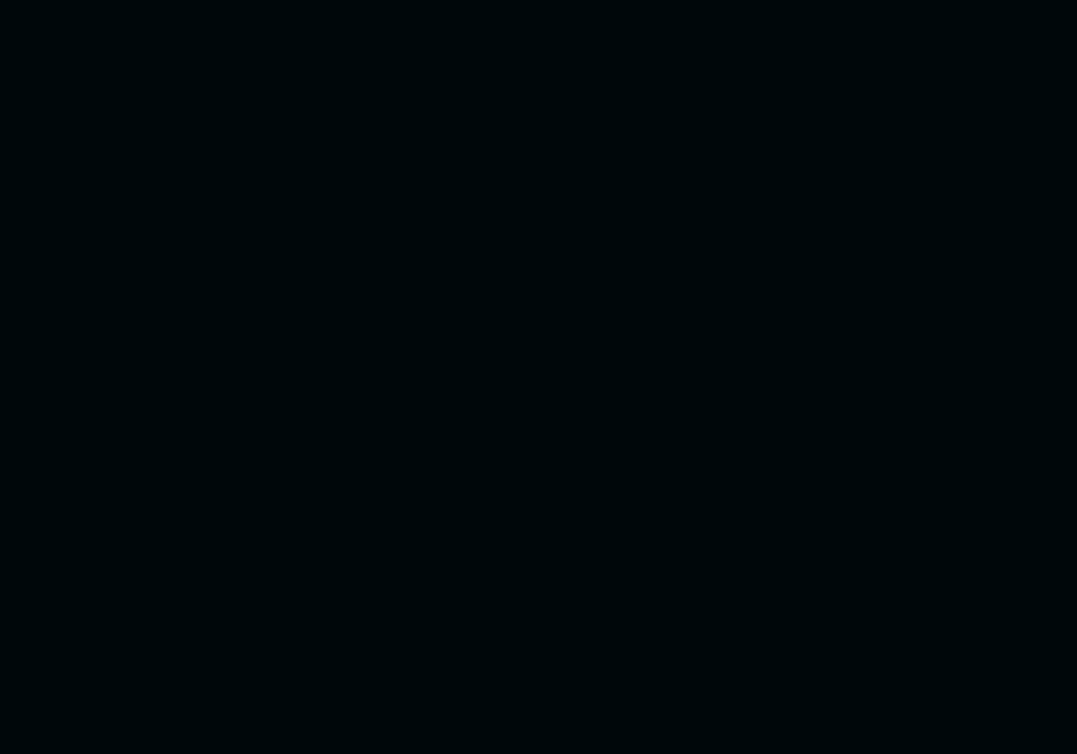
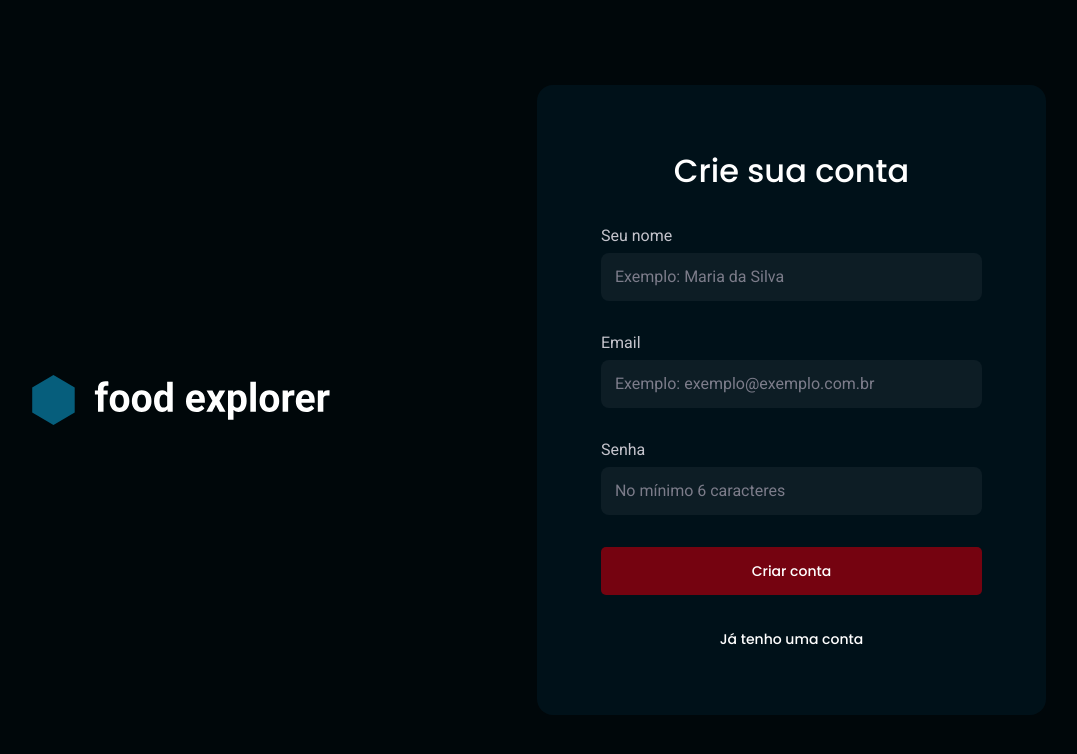
Before and after one commit to victorlopescc/food-explorer-web, a React (Vite) app: page /register in a window 1280 px wide. Before the commit this address had no page. Shown: the top 754 px of the page, without its empty margins (103-1180 px from the left). Built offline with nearby package versions, Linux system fonts and the light colour scheme.

Commit message:
feat: SignUp page

```diff
--- /dev/null
+++ b/src/pages/SignUp/index.jsx
@@ -0,0 +1,63 @@
+import { useState } from 'react'
+import { Link, useNavigate } from 'react-router-dom'
+
+import { api } from '../../services/api'
+
+import { Container, Form, Brand } from './styles'
+
+import { Section } from '../../components/Section'
+import { Input } from '../../components/Input'
+import { Button } from '../../components/Button'
+
+import brand from '../../assets/brand.svg'
+
+export function SignUp() {
+    const [name, setName] = useState('')
+    const [email, setEmail] = useState('')
+    const [password, setPassword] = useState('')
+    const [loading, setLoading] = useState(false)
+
+    const navigate = useNavigate()
+
+    function handleSignUp() {
+        if (!name || !email || !password) return alert('Preencha todos os campos!')
+        if (!/\S+@\S+\.\S+/.test(email)) return alert('E-mail inválido!')
+        if (password.length < 6) return alert('Senha deve ter no mínimo 6 caracteres!')
+
+        setLoading(true)
+
+        console.log({ name, email, password });
+
+        api.post('/users', { name, email, password }).then(() => {
+            alert('Usuário cadastrado com sucesso!')
+            navigate(-1)
+        }).catch((error) => {
+            if (error.response) alert(error.response.data.message)
+            else alert('Erro ao cadastrar usuário!')
+        }).finally(() => setLoading(false))
+    }
+
+    return (
+        <Container>
+            <Brand>
+                <img src={brand} alt="Logo" />
+            </Brand>
+            <Form>
+                <h2>Crie sua conta</h2>
+                <Section title='Seu nome'>
+                    <Input placeholder='Exemplo: Maria da Silva' type='text' onChange={e => setName(e.target.value)} />
+                </Section>
+                <Section title="Email">
+                    <Input placeholder="Exemplo: exemplo@exemplo.com.br" type="text" onChange={e => setEmail(e.target.value)} />
+                </Section>
+                <Section title="Senha">
+                    <Input placeholder="No mínimo 6 caracteres" type="password" onChange={e => setPassword(e.target.value)} />
+                </Section>
+                <Button title='Criar conta' onClick={handleSignUp} loading={loading} />
+                <Link to='/'>
+                    Já tenho uma conta
+                </Link>
+            </Form>
+        </Container>
+    )
+}
--- /dev/null
+++ b/src/pages/SignUp/styles.js
@@ -0,0 +1,81 @@
+import styled from "styled-components";
+
+export const Container = styled.div`
+    height: 100vh;
+    margin-inline: 5.6rem;
+    display: flex;
+    flex-direction: column;
+    align-items: center;
+    justify-content: center;
+    gap: 7.3rem;
+
+    @media (min-width: 1024px) {
+        margin-inline: 13.1rem;
+        flex-direction: row;
+        justify-content: space-between;
+    }
+`;
+
+export const Brand = styled.div`
+    display: flex;
+    justify-content: center;
+    width: 100%;
+    margin-inline: auto;
+
+    > img {
+        width: 100%;
+        max-width: 27.8rem;
+    }
+
+    @media (min-width: 1024px) {
+        justify-content: initial;
+        margin-inline: 0;
+
+        > img {
+            max-width: 32.4rem;
+        }
+    }
+`;
+
+export const Form = styled.form`
+    width: 100%;
+    display: flex;
+    flex-direction: column;
+    gap: 3.2rem;
+
+    > h2 {
+        display: none;
+    }
+
+    > section h2 {
+        margin-bottom: 0.8rem;
+    }
+
+    > section input {
+        background-color: ${({ theme }) => theme.COLORS.BACKGROUND_500};
+        border-radius: 0.8rem;
+    }
+
+    > a {
+        color: ${({ theme }) => theme.COLORS.WHITE};
+        text-align: center;
+        font-family: "Poppins", sans-serif;
+        font-size: 1.4rem;
+        line-height: 2.4rem;
+    }
+
+    @media (min-width: 1024px) {
+        padding: 6.4rem;
+        border-radius: 1.6rem;
+        background-color: ${({ theme }) => theme.COLORS.BACKGROUND_700};
+
+        > h2 {
+            display: initial;
+            font-family: "Poppins", sans-serif;
+            font-weight: 500;
+            font-size: 3.2rem;
+            line-height: 140%;
+            text-align: center;
+        }
+    }
+`;
--- a/src/routes/auth.routes.jsx
+++ b/src/routes/auth.routes.jsx
@@ -1,13 +1,13 @@
 import { Routes, Route } from 'react-router-dom'
 
 import { SignIn } from "../pages/SignIn"
-// import { SignUp } from "../pages/SignUp"
+import { SignUp } from "../pages/SignUp"
 
 export function AuthRoutes() {
     return (
         <Routes>
             <Route path="/" element={<SignIn />} />
-            {/* <Route path="/register" element={<SignUp />} /> */}
+            <Route path="/register" element={<SignUp />} />
         </Routes>
     )
 }
--- a/src/services/api.js
+++ b/src/services/api.js
@@ -1,5 +1,5 @@
 import axios from 'axios'
 
 export const api = axios.create({
-    baseURL: 'https://localhost:3000'
+    baseURL: 'http://localhost:3000'
 });
```
